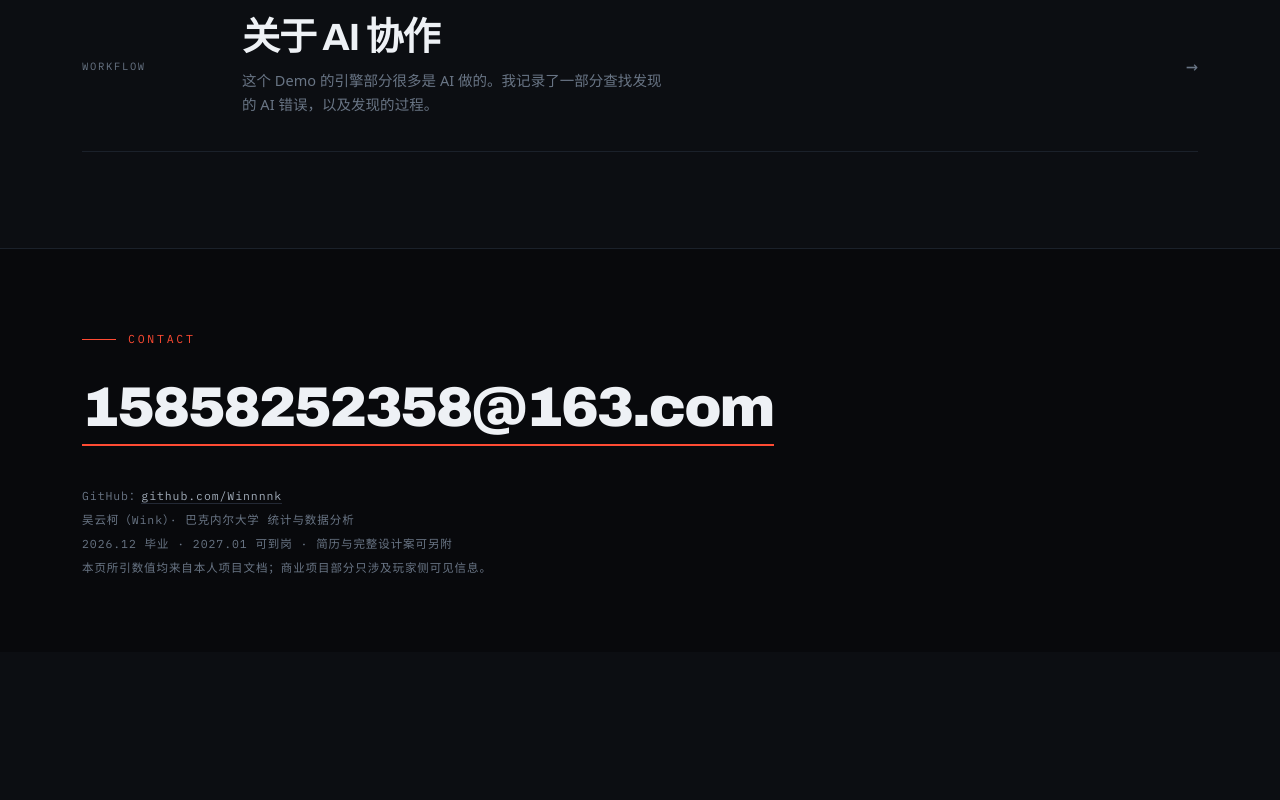
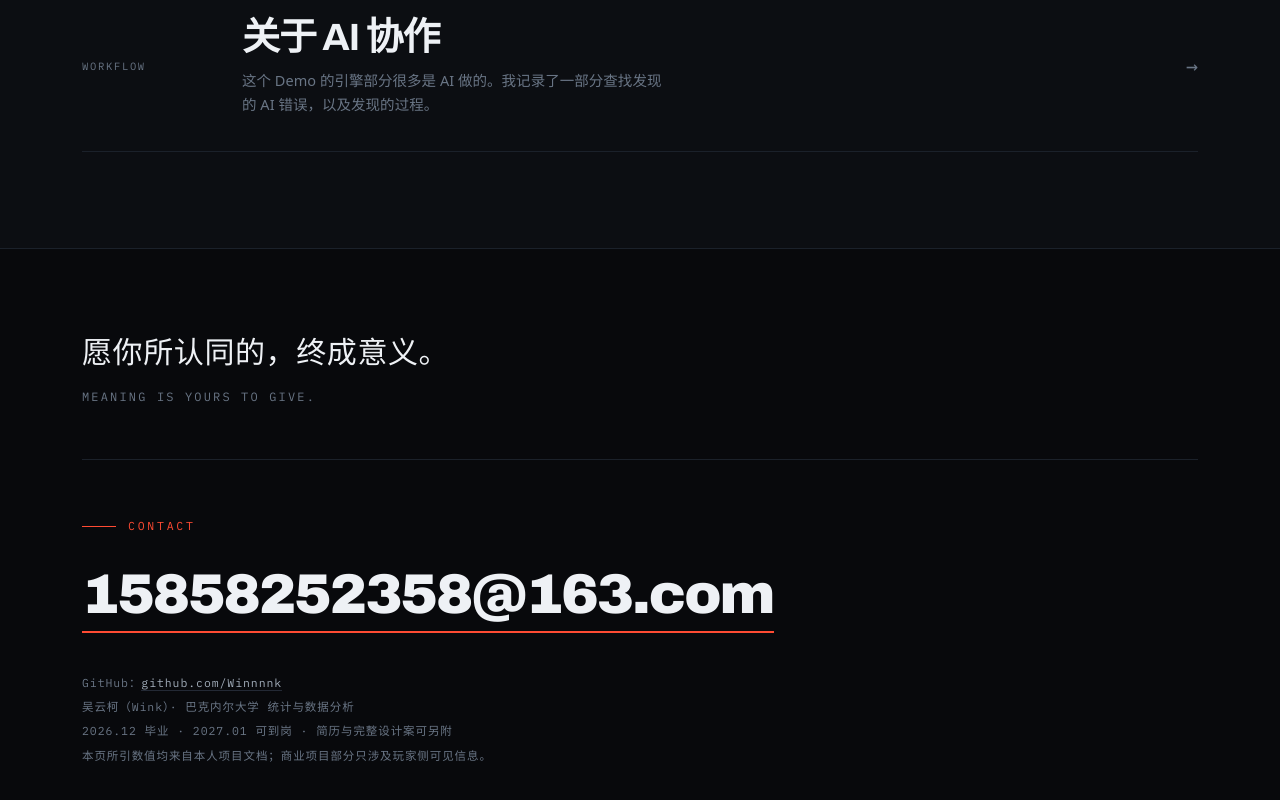
Before and after one commit to Winnnnk/winnnnk.github.io, a plain HTML site: page index.html in a window 1280 px wide. Shown: the part 1638-2438 px from the top of the page. Before the commit the page ends 2290 px from the top, so only its background shows below. Drawn offline with Linux system fonts and the light colour scheme.

Commit message:
页脚加入寄语

```diff
--- a/index.html
+++ b/index.html
@@ -309,6 +309,18 @@ tr:last-child td{border-bottom:0;}
 }
 
 /* footer */
+.motto{
+  padding-bottom:52px;margin-bottom:56px;border-bottom:1px solid var(--hair-2);
+}
+.motto .m-cn{
+  font-size:clamp(20px,3.2vw,30px);line-height:1.5;letter-spacing:.02em;
+  color:var(--ink);margin:0 0 12px;font-weight:400;
+}
+.motto .m-en{
+  font-family:var(--f-mono);font-size:12px;letter-spacing:.18em;
+  text-transform:uppercase;color:var(--ink-3);margin:0;
+}
+@media (max-width:700px){ .motto{padding-bottom:38px;margin-bottom:40px;} }
 .foot{background:var(--void);border-top:1px solid var(--hair-2);padding:80px 0 72px;}
 .foot .mail{font-family:var(--f-disp);font-weight:900;font-size:clamp(26px,5.4vw,56px);letter-spacing:-.035em;line-height:1;display:inline-block;border-bottom:2px solid var(--hot);padding-bottom:8px;}
 .foot .mail:hover{color:var(--hot);}
@@ -808,6 +820,10 @@ tr:last-child td{border-bottom:0;}
 
 <footer class="foot">
   <div class="wrap">
+    <div class="motto">
+      <p class="m-cn">愿你所认同的，终成意义。</p>
+      <p class="m-en">Meaning is yours to give.</p>
+    </div>
     <p class="eyebrow">Contact</p>
     <a class="mail" href="mailto:15858252358@163.com">15858252358@163.com</a>
     <div class="fm">
```
